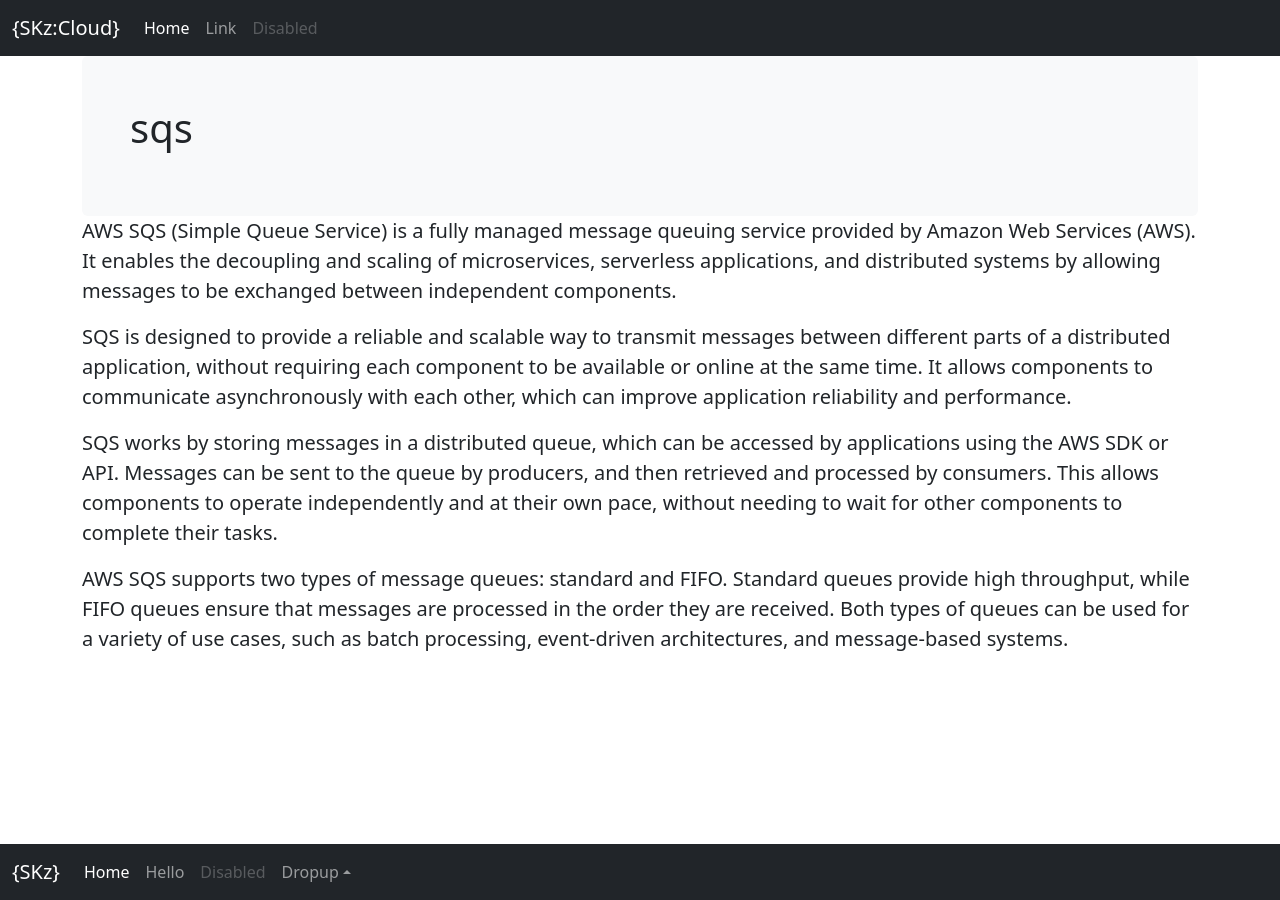
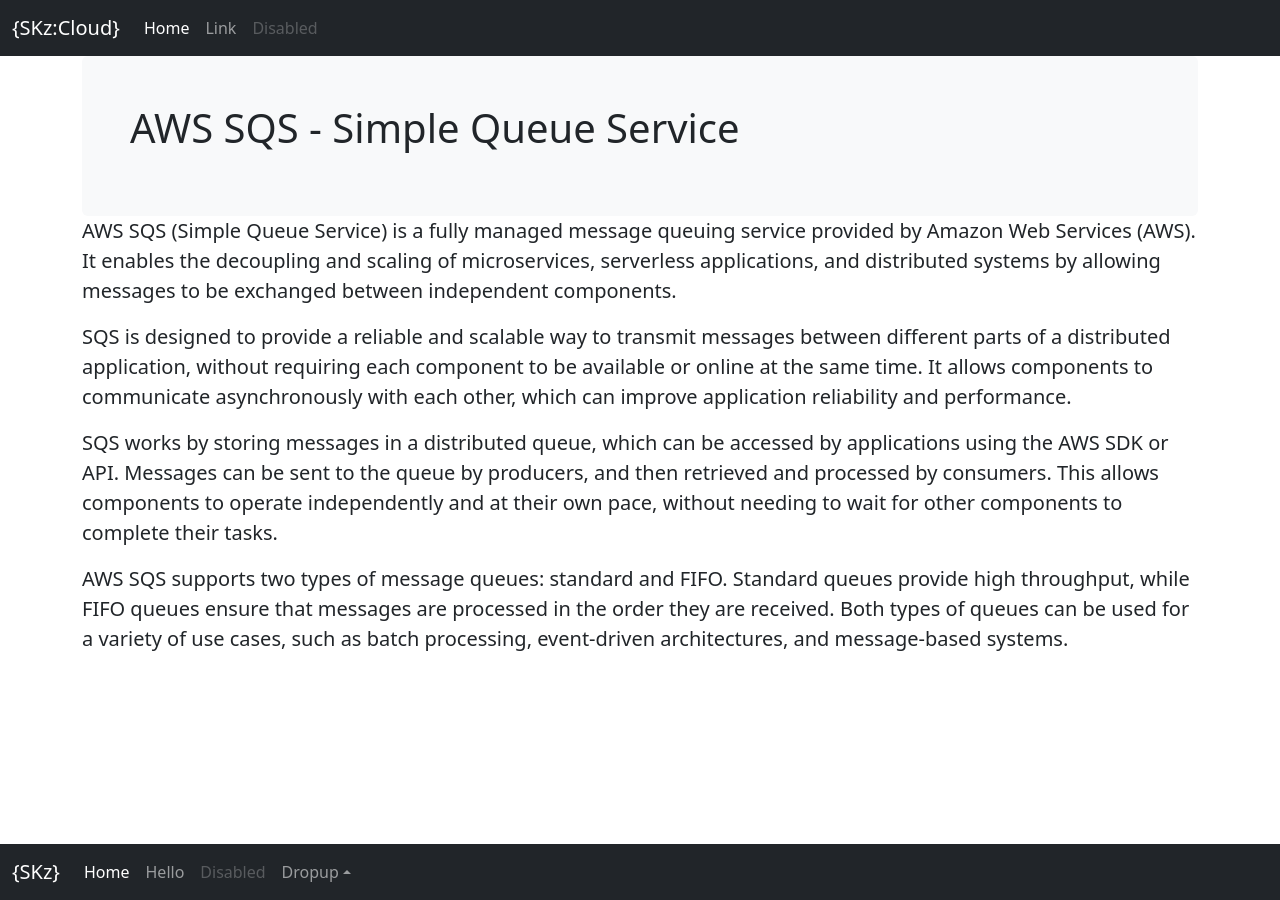
Before and after one commit to s-kazi/s-kazi.github.io, a Jekyll site: the page built from aws/sqs/index.markdown, in a window 1280 px wide. Built offline with Jekyll 4.4.1, drawn with Linux system fonts in a browser that asks for light colours; nearby versions of some CDN libraries.

Commit message:
Update index.markdown

```diff
--- a/aws/sqs/index.markdown
+++ b/aws/sqs/index.markdown
@@ -1,6 +1,6 @@
 ---
 layout: post
-title: sqs
+title: AWS SQS - Simple Queue Service
 permalink: /aws-sqs/
 ---
 
```
